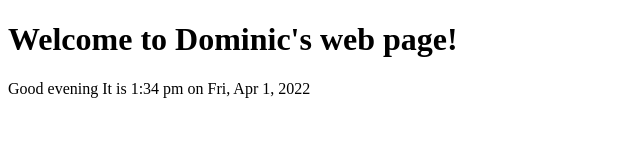
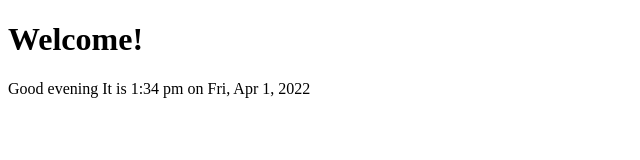
Before and after one commit to Anonym0usLemon/WhatsTheTime, a plain HTML site: page index.html in a window 1280 px wide. Shown: the whole page, without its empty margins (0-640 px from the left). Drawn offline with Linux system fonts and the light colour scheme.

Commit message:
Update index.html

```diff
--- a/index.html
+++ b/index.html
@@ -12,7 +12,7 @@
   </head>
   <body>
     <header>
-      <h1>Welcome to Dominic's web page!</h1>
+      <h1>Welcome!</h1>
     </header>
     <script type="text/javascript" src="get_time.js"></script>
   </body>
```
